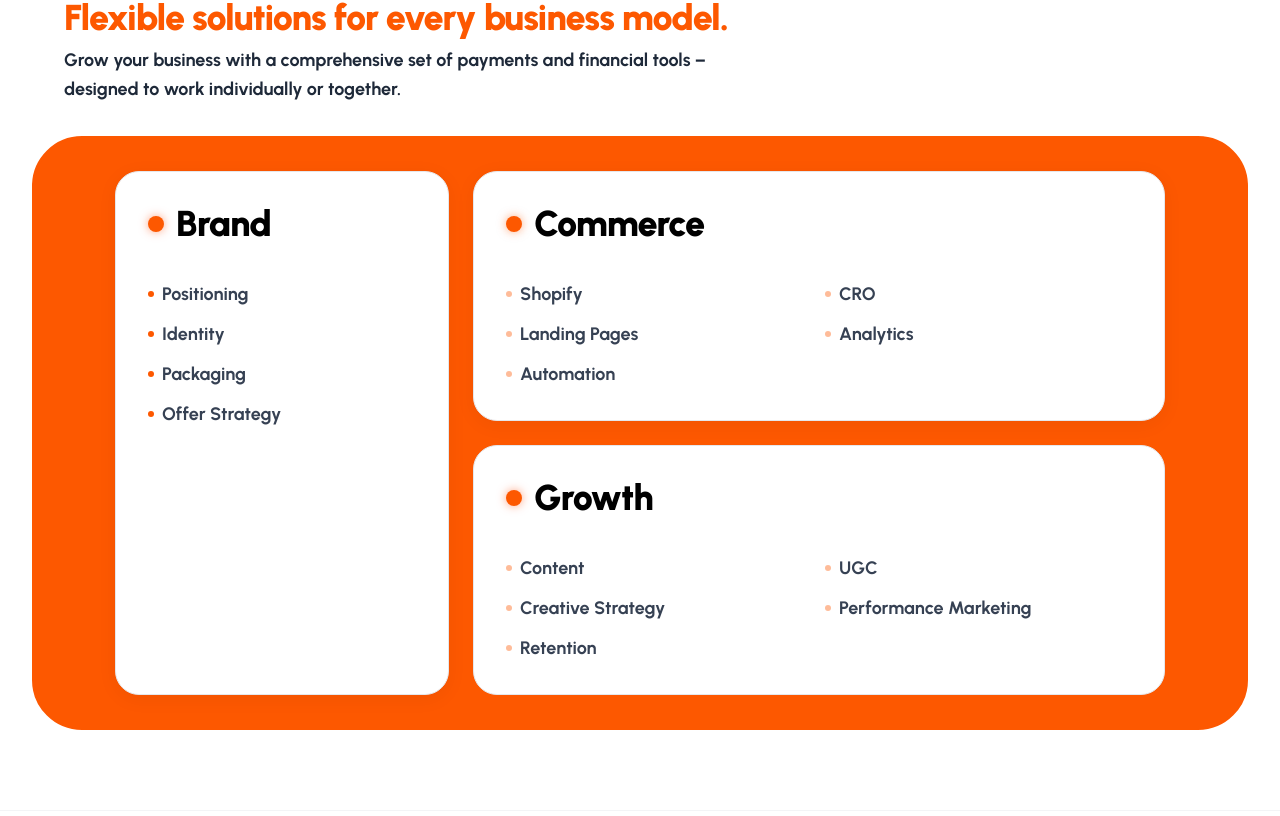
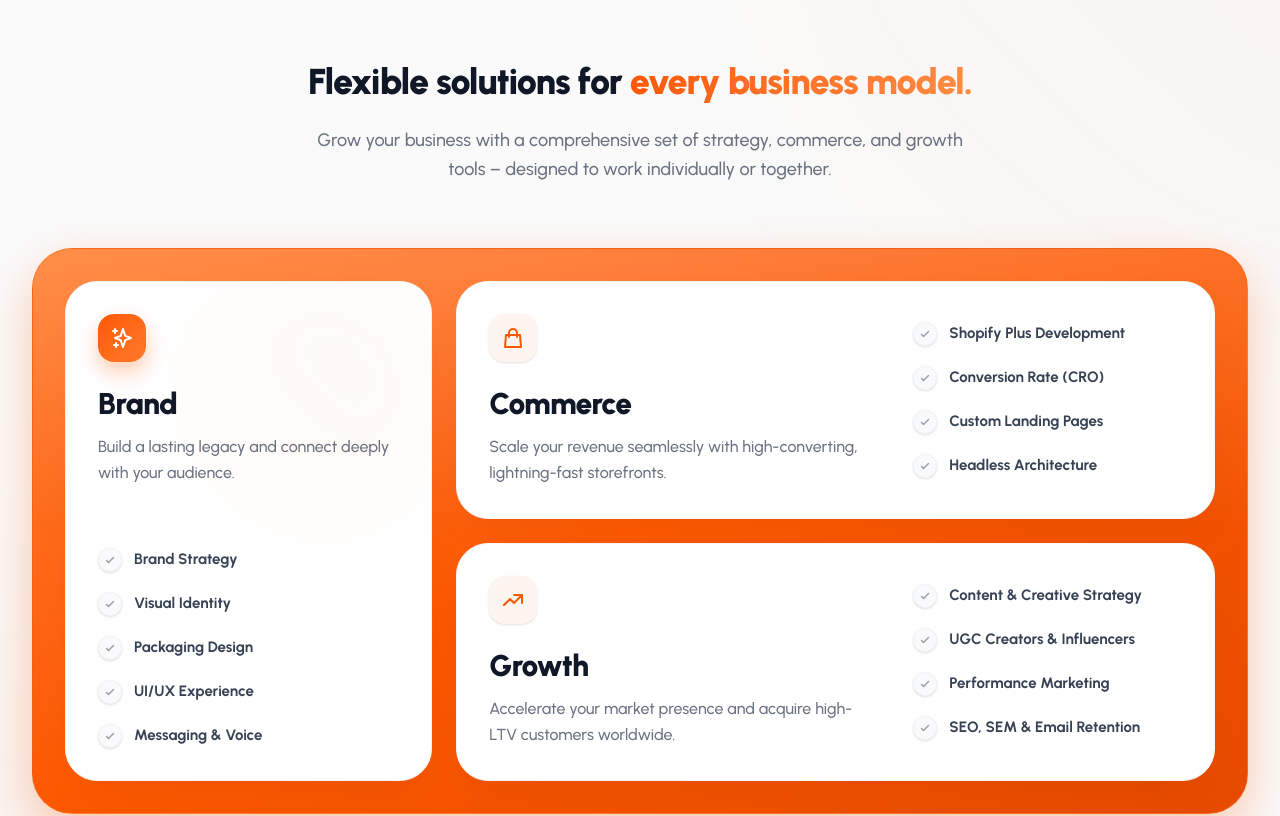
Before and after one commit to Vivekkrguptajio/scaloMatrix, a React (Vite) app in the folder frontend/: page / in a window 1280 px wide. Shown: the part 834-1650 px from the top of the page. Built offline with nearby package versions, Linux system fonts and the light colour scheme; no server answers.

Commit message:
UI Enhancements: About section premium 3D orange shading, layout tweaks, and card sizing

```diff
--- a/frontend/src/components/About.jsx
+++ b/frontend/src/components/About.jsx
@@ -3,134 +3,144 @@ import { motion } from 'framer-motion'
 
 export default function About() {
   return (
-    <section id="about" className="w-full flex justify-center items-center py-6 md:py-8 px-4 md:px-8 font-sans">
-      <div className="w-full max-w-[90rem] mx-auto flex flex-col gap-6 md:gap-8">
+    <section id="about" className="relative w-full py-16 md:py-24 px-4 md:px-8 bg-[#FAFAFA] overflow-hidden font-sans">
+      {/* Background ambient accents */}
+      <div className="absolute top-0 right-0 w-[800px] h-[800px] bg-gradient-to-bl from-[#FD5800]/5 to-transparent rounded-full blur-[100px] pointer-events-none -translate-y-1/2 translate-x-1/3"></div>
+      <div className="absolute bottom-0 left-0 w-[600px] h-[600px] bg-gradient-to-tr from-[#FD5800]/5 to-transparent rounded-full blur-[100px] pointer-events-none translate-y-1/3 -translate-x-1/3"></div>
 
-        {/* Header Section (Moved Outside) */}
-        <div className="max-w-3xl text-left ml-5 md:ml-8">
-          <h2 className="text-2xl md:text-3xl lg:text-4xl font-black tracking-tight text-[#FD5800] mb-2 leading-[1.1]">
-            Flexible solutions for every business model.
-          </h2>
-          <p className="text-sm md:text-base lg:text-lg text-gray-800 font-bold leading-relaxed max-w-2xl">
-            Grow your business with a comprehensive set of payments and financial tools – designed to work individually or together.
-          </p>
+      <div className="w-full max-w-7xl mx-auto flex flex-col gap-12 md:gap-16 relative z-10">
+
+        {/* Header Section */}
+        <div className="max-w-4xl mx-auto text-center flex flex-col items-center gap-6">
+
+          <motion.h2
+            initial={{ opacity: 0, y: 20 }}
+            whileInView={{ opacity: 1, y: 0 }}
+            transition={{ duration: 0.6, delay: 0.1 }}
+            viewport={{ once: true }}
+            className="text-2xl md:text-3xl lg:text-4xl font-black tracking-tight text-gray-900 leading-[1.1]"
+          >
+            Flexible solutions for{' '}
+            <span className="text-transparent bg-clip-text bg-gradient-to-r from-[#FD5800] to-[#ff8c42]">
+              every business model.
+            </span>
+          </motion.h2>
+
+          <motion.p
+            initial={{ opacity: 0, y: 20 }}
+            whileInView={{ opacity: 1, y: 0 }}
+            transition={{ duration: 0.6, delay: 0.2 }}
+            viewport={{ once: true }}
+            className="text-sm md:text-base lg:text-lg text-gray-500 font-medium leading-relaxed max-w-2xl"
+          >
+            Grow your business with a comprehensive set of strategy, commerce, and growth tools – designed to work individually or together.
+          </motion.p>
         </div>
 
-        {/* Orange Border Container (Now solid orange background) */}
-        <div className="w-full border-[2px] md:border-[3px] border-[#FD5800] rounded-[30px] md:rounded-[50px] px-6 md:px-12 lg:px-20 py-4 md:py-6 lg:py-8 flex flex-col gap-4 bg-[#FD5800]">
+        {/* Premium Bento Grid */}
+        <div className="w-full bg-gradient-to-br from-[#ff7a29] via-[#FD5800] to-[#e64a00] rounded-[30px] md:rounded-[40px] p-4 md:p-6 lg:p-8 flex flex-col justify-center shadow-[0_20px_50px_rgba(253,88,0,0.3)] border border-[#ff8c42]/30 relative overflow-hidden">
+          {/* Subtle top glare for 3D effect */}
+          <div className="absolute top-0 left-0 w-full h-1/2 bg-gradient-to-b from-white/15 to-transparent pointer-events-none"></div>
 
-          {/* Inner Centered Container */}
-          <div className="w-full flex flex-col flex-grow justify-center">          {/* Premium Cards Section */}
-          <div className="grid grid-cols-1 md:grid-cols-3 md:grid-rows-2 gap-4 md:gap-6 w-full max-w-7xl mx-auto">
+          <div className="grid grid-cols-1 md:grid-cols-3 gap-4 md:gap-6 w-full relative z-10">
 
-            {/* Brand Card - Tall Left Side (White & Crisp) */}
-            <motion.div
-              initial={{ opacity: 0, y: 30 }}
-              whileInView={{ opacity: 1, y: 0 }}
-              transition={{ duration: 0.6 }}
-              viewport={{ once: true }}
-              className="md:col-span-1 md:row-span-2 bg-white rounded-3xl p-5 md:p-8 flex flex-col h-full border border-gray-200 shadow-[0_4px_20px_rgba(0,0,0,0.05)] hover:border-[#FD5800] hover:shadow-[0_10px_40px_-10px_rgba(253,88,0,0.2)] transition-all duration-500 group relative overflow-hidden">
-
-
-              <div className="flex items-center gap-3 mb-3 relative z-10">
-                <span className="w-4 h-4 rounded-full bg-[#FD5800] shadow-[0_0_10px_rgba(255,69,0,0.5)] group-hover:scale-125 transition-transform duration-500"></span>
-                <h3 className="text-3xl lg:text-4xl font-black text-black tracking-tight">Brand</h3>
-              </div>
-              <motion.ul
-                initial="hidden"
-                whileInView="visible"
-                viewport={{ once: true }}
-                variants={{
-                  visible: { transition: { staggerChildren: 0.1 } }
-                }}
-                className="flex flex-col gap-2 md:gap-3 text-base lg:text-lg text-gray-700 font-bold mt-4 md:mt-6">
-                {['Positioning', 'Identity', 'Packaging', 'Offer Strategy'].map((item, idx) => (
-                  <motion.li
-                    key={idx}
-                    variants={{
-                      hidden: { opacity: 0, x: -10 },
-                      visible: { opacity: 1, x: 0 }
-                    }}
-                    className="flex items-center gap-2 cursor-pointer hover:translate-x-2 hover:text-[#FD5800] transition-all duration-300">
-                    <span className="w-1.5 h-1.5 rounded-full bg-[#FD5800] group-hover:scale-150 transition-transform"></span>{item}
-                  </motion.li>
-                ))}
-              </motion.ul>
-            </motion.div>
-
-            {/* Commerce Card - Top Right (White & Crisp) */}
+          {/* Brand - Tall Left */}
           <motion.div
             initial={{ opacity: 0, y: 30 }}
             whileInView={{ opacity: 1, y: 0 }}
             transition={{ duration: 0.6, delay: 0.2 }}
             viewport={{ once: true }}
-              className="md:col-span-2 bg-white rounded-3xl p-5 md:p-8 flex flex-col h-full border border-gray-200 shadow-[0_4px_20px_rgba(0,0,0,0.05)] hover:border-[#FD5800] hover:shadow-[0_10px_40px_-10px_rgba(253,88,0,0.2)] transition-all duration-500 group relative overflow-hidden">
-              <div className="absolute inset-0 bg-gradient-to-br from-white/10 to-transparent opacity-0 group-hover:opacity-100 transition-opacity duration-500"></div>
+            className="md:col-span-1 md:row-span-2 bg-white rounded-[32px] p-6 lg:p-8 flex flex-col border border-gray-100 shadow-[0_20px_50px_-12px_rgba(0,0,0,0.05)] hover:border-[#FD5800]/20 hover:shadow-[0_30px_60px_-12px_rgba(253,88,0,0.12)] transition-all duration-500 group relative overflow-hidden"
+          >
+            <div className="absolute top-0 right-0 w-64 h-64 bg-gradient-to-bl from-[#FD5800]/5 to-transparent rounded-full blur-[40px] group-hover:from-[#FD5800]/10 transition-colors duration-700 pointer-events-none"></div>
 
+            <div className="w-12 h-12 rounded-2xl bg-gradient-to-br from-[#FD5800] to-[#ff7a29] flex items-center justify-center mb-6 shadow-[0_10px_20px_rgba(253,88,0,0.3)] group-hover:scale-110 transition-transform duration-500">
+              <svg className="w-6 h-6 text-white" fill="none" viewBox="0 0 24 24" stroke="currentColor">
+                <path strokeLinecap="round" strokeLinejoin="round" strokeWidth={2} d="M5 3v4M3 5h4M6 17v4m-2-2h4m5-16l2.286 6.857L21 12l-5.714 2.143L13 21l-2.286-6.857L5 12l5.714-2.143L13 3z" />
+              </svg>
+            </div>
 
-              <div className="flex items-center gap-3 mb-3 relative z-10">
-                <span className="w-4 h-4 rounded-full bg-[#FD5800] shadow-[0_0_10px_rgba(253,88,0,0.5)] group-hover:scale-125 transition-transform duration-500"></span>
-                <h3 className="text-3xl lg:text-4xl font-black text-black tracking-tight">Commerce</h3>
+            <h3 className="text-2xl lg:text-3xl font-black text-gray-900 mb-3 tracking-tight">Brand</h3>
+            <p className="text-gray-500 font-medium leading-relaxed mb-8 text-sm lg:text-base">Build a lasting legacy and connect deeply with your audience.</p>
+
+            <ul className="flex flex-col gap-5 mt-auto">
+              {['Brand Strategy', 'Visual Identity', 'Packaging Design', 'UI/UX Experience', 'Messaging & Voice'].map((item, idx) => (
+                <li key={idx} className="flex items-center gap-3 group/item cursor-pointer">
+                  <div className="w-6 h-6 rounded-full bg-gray-50 flex items-center justify-center group-hover/item:bg-[#FD5800] transition-colors duration-300 shadow-sm border border-gray-100 group-hover/item:border-[#FD5800]">
+                    <svg className="w-3 h-3 text-gray-400 group-hover/item:text-white transition-colors" fill="none" viewBox="0 0 24 24" stroke="currentColor">
+                      <path strokeLinecap="round" strokeLinejoin="round" strokeWidth={3} d="M5 13l4 4L19 7" />
+                    </svg>
                   </div>
-              <motion.ul
-                initial="hidden"
-                whileInView="visible"
-                viewport={{ once: true }}
-                variants={{
-                  visible: { transition: { staggerChildren: 0.1, delayChildren: 0.2 } }
-                }}
-                className="grid grid-cols-1 sm:grid-cols-2 gap-2 md:gap-3 text-base lg:text-lg text-gray-700 font-bold mt-auto pt-4 md:pt-6 relative z-10">
-                {['Shopify', 'CRO', 'Landing Pages', 'Analytics', 'Automation'].map((item, idx) => (
-                  <motion.li
-                    key={idx}
-                    variants={{
-                      hidden: { opacity: 0, x: -10 },
-                      visible: { opacity: 1, x: 0 }
-                    }}
-                    className="flex items-center gap-2 cursor-pointer hover:translate-x-2 hover:text-[#FD5800] transition-all duration-300">
-                    <span className="w-1.5 h-1.5 rounded-full bg-[#FD5800]/40 group-hover:bg-[#FD5800] group-hover:scale-150 transition-all"></span>{item}
-                  </motion.li>
+                  <span className="text-gray-700 font-bold group-hover/item:text-[#FD5800] group-hover/item:translate-x-1 transition-all duration-300 text-sm lg:text-[15px]">{item}</span>
+                </li>
               ))}
-              </motion.ul>
+            </ul>
           </motion.div>
 
-            {/* Growth Card - Bottom Left (White & Crisp) */}
+          {/* Commerce - Top Right */}
           <motion.div
             initial={{ opacity: 0, y: 30 }}
             whileInView={{ opacity: 1, y: 0 }}
             transition={{ duration: 0.6, delay: 0.4 }}
             viewport={{ once: true }}
-              className="md:col-span-2 bg-white rounded-3xl p-5 md:p-8 flex flex-col h-full border border-gray-200 hover:border-[#FD5800] hover:shadow-[0_10px_40px_-10px_rgba(255,69,0,0.2)] transition-all duration-500 group relative overflow-hidden">
-              <div className="absolute inset-0 bg-gradient-to-br from-white/10 to-transparent opacity-0 group-hover:opacity-100 transition-opacity duration-500"></div>
+            className="md:col-span-2 bg-white rounded-[32px] p-6 lg:p-8 flex flex-col md:flex-row gap-6 lg:gap-10 justify-between border border-gray-100 shadow-[0_20px_50px_-12px_rgba(0,0,0,0.05)] hover:border-[#FD5800]/20 hover:shadow-[0_30px_60px_-12px_rgba(253,88,0,0.12)] transition-all duration-500 group relative overflow-hidden"
+          >
+            <div className="flex flex-col max-w-sm relative z-10">
+              <div className="w-12 h-12 rounded-2xl bg-[#FFF5F0] flex items-center justify-center mb-6 group-hover:bg-[#FD5800] transition-colors duration-500 shadow-sm">
+                <svg className="w-6 h-6 text-[#FD5800] group-hover:text-white transition-colors" fill="none" viewBox="0 0 24 24" stroke="currentColor">
+                  <path strokeLinecap="round" strokeLinejoin="round" strokeWidth={2} d="M16 11V7a4 4 0 00-8 0v4M5 9h14l1 12H4L5 9z" />
+                </svg>
+              </div>
+              <h3 className="text-2xl lg:text-3xl font-black text-gray-900 mb-3 tracking-tight">Commerce</h3>
+              <p className="text-gray-500 font-medium leading-relaxed text-sm lg:text-base">Scale your revenue seamlessly with high-converting, lightning-fast storefronts.</p>
+            </div>
 
-
-              <div className="flex items-center gap-3 mb-3 relative z-10">
-                <span className="w-4 h-4 rounded-full bg-[#FD5800] shadow-[0_0_10px_rgba(255,69,0,0.5)] group-hover:scale-125 transition-transform duration-500"></span>
-                <h3 className="text-3xl lg:text-4xl font-black text-black tracking-tight">Growth</h3>
+            <ul className="flex flex-col justify-center gap-5 relative z-10 flex-grow">
+              {['Shopify Plus Development', 'Conversion Rate (CRO)', 'Custom Landing Pages', 'Headless Architecture'].map((item, idx) => (
+                <li key={idx} className="flex items-center gap-3 group/item cursor-pointer">
+                  <div className="w-6 h-6 rounded-full bg-gray-50 flex items-center justify-center group-hover/item:bg-[#FD5800] transition-colors duration-300 shadow-sm border border-gray-100 group-hover/item:border-[#FD5800]">
+                    <svg className="w-3 h-3 text-gray-400 group-hover/item:text-white transition-colors" fill="none" viewBox="0 0 24 24" stroke="currentColor">
+                      <path strokeLinecap="round" strokeLinejoin="round" strokeWidth={3} d="M5 13l4 4L19 7" />
+                    </svg>
                   </div>
-              <motion.ul
-                initial="hidden"
-                whileInView="visible"
-                viewport={{ once: true }}
-                variants={{
-                  visible: { transition: { staggerChildren: 0.1, delayChildren: 0.4 } }
-                }}
-                className="grid grid-cols-1 sm:grid-cols-2 gap-2 md:gap-3 text-base lg:text-lg text-gray-700 font-bold mt-4 md:mt-6 relative z-10">
-                {['Content', 'UGC', 'Creative Strategy', 'Performance Marketing', 'Retention'].map((item, idx) => (
-                  <motion.li
-                    key={idx}
-                    variants={{
-                      hidden: { opacity: 0, x: -10 },
-                      visible: { opacity: 1, x: 0 }
-                    }}
-                    className="flex items-center gap-2 cursor-pointer hover:translate-x-2 hover:text-[#FD5800] transition-all duration-300">
-                    <span className="w-1.5 h-1.5 rounded-full bg-[#FD5800]/40 group-hover:bg-[#FD5800] group-hover:scale-150 transition-all"></span>{item}
-                  </motion.li>
+                  <span className="text-gray-700 font-bold group-hover/item:text-[#FD5800] group-hover/item:translate-x-1 transition-all duration-300 text-sm lg:text-[15px]">{item}</span>
+                </li>
               ))}
-              </motion.ul>
+            </ul>
           </motion.div>
 
+          {/* Growth - Bottom Right */}
+          <motion.div
+            initial={{ opacity: 0, y: 30 }}
+            whileInView={{ opacity: 1, y: 0 }}
+            transition={{ duration: 0.6, delay: 0.6 }}
+            viewport={{ once: true }}
+            className="md:col-span-2 bg-white rounded-[32px] p-6 lg:p-8 flex flex-col md:flex-row gap-6 lg:gap-10 justify-between border border-gray-100 shadow-[0_20px_50px_-12px_rgba(0,0,0,0.05)] hover:border-[#FD5800]/20 hover:shadow-[0_30px_60px_-12px_rgba(253,88,0,0.12)] transition-all duration-500 group relative overflow-hidden"
+          >
+            <div className="flex flex-col max-w-sm relative z-10">
+              <div className="w-12 h-12 rounded-2xl bg-[#FFF5F0] flex items-center justify-center mb-6 group-hover:bg-[#FD5800] transition-colors duration-500 shadow-sm">
+                <svg className="w-6 h-6 text-[#FD5800] group-hover:text-white transition-colors" fill="none" viewBox="0 0 24 24" stroke="currentColor">
+                  <path strokeLinecap="round" strokeLinejoin="round" strokeWidth={2} d="M13 7h8m0 0v8m0-8l-8 8-4-4-6 6" />
+                </svg>
               </div>
+              <h3 className="text-2xl lg:text-3xl font-black text-gray-900 mb-3 tracking-tight">Growth</h3>
+              <p className="text-gray-500 font-medium leading-relaxed text-sm lg:text-base">Accelerate your market presence and acquire high-LTV customers worldwide.</p>
+            </div>
+
+            <ul className="flex flex-col justify-center gap-5 relative z-10 flex-grow">
+              {['Content & Creative Strategy', 'UGC Creators & Influencers', 'Performance Marketing', 'SEO, SEM & Email Retention'].map((item, idx) => (
+                <li key={idx} className="flex items-center gap-3 group/item cursor-pointer">
+                  <div className="w-6 h-6 rounded-full bg-gray-50 flex items-center justify-center group-hover/item:bg-[#FD5800] transition-colors duration-300 shadow-sm border border-gray-100 group-hover/item:border-[#FD5800]">
+                    <svg className="w-3 h-3 text-gray-400 group-hover/item:text-white transition-colors" fill="none" viewBox="0 0 24 24" stroke="currentColor">
+                      <path strokeLinecap="round" strokeLinejoin="round" strokeWidth={3} d="M5 13l4 4L19 7" />
+                    </svg>
+                  </div>
+                  <span className="text-gray-700 font-bold group-hover/item:text-[#FD5800] group-hover/item:translate-x-1 transition-all duration-300 text-sm lg:text-[15px]">{item}</span>
+                </li>
+              ))}
+            </ul>
+          </motion.div>
+
           </div>
         </div>
       </div>
```
Lines whose indentation alone changed are shown as unchanged.
